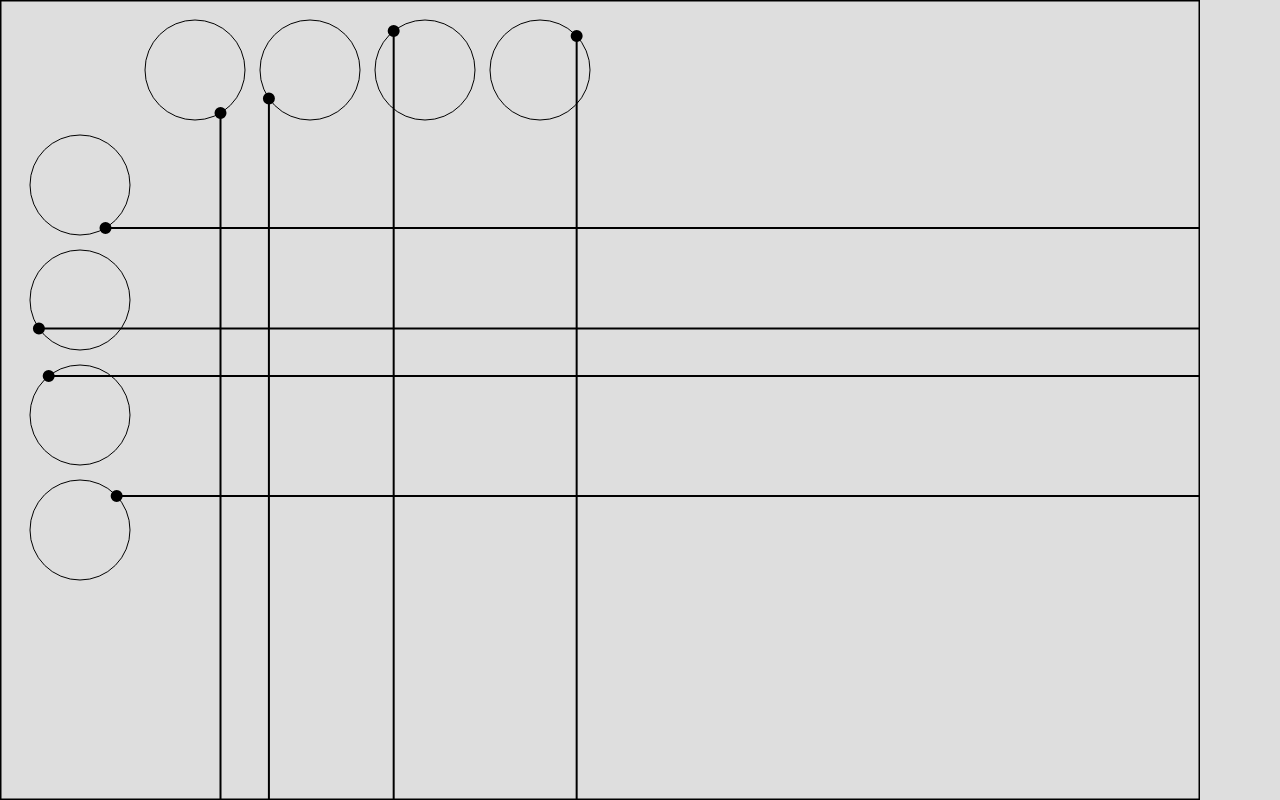
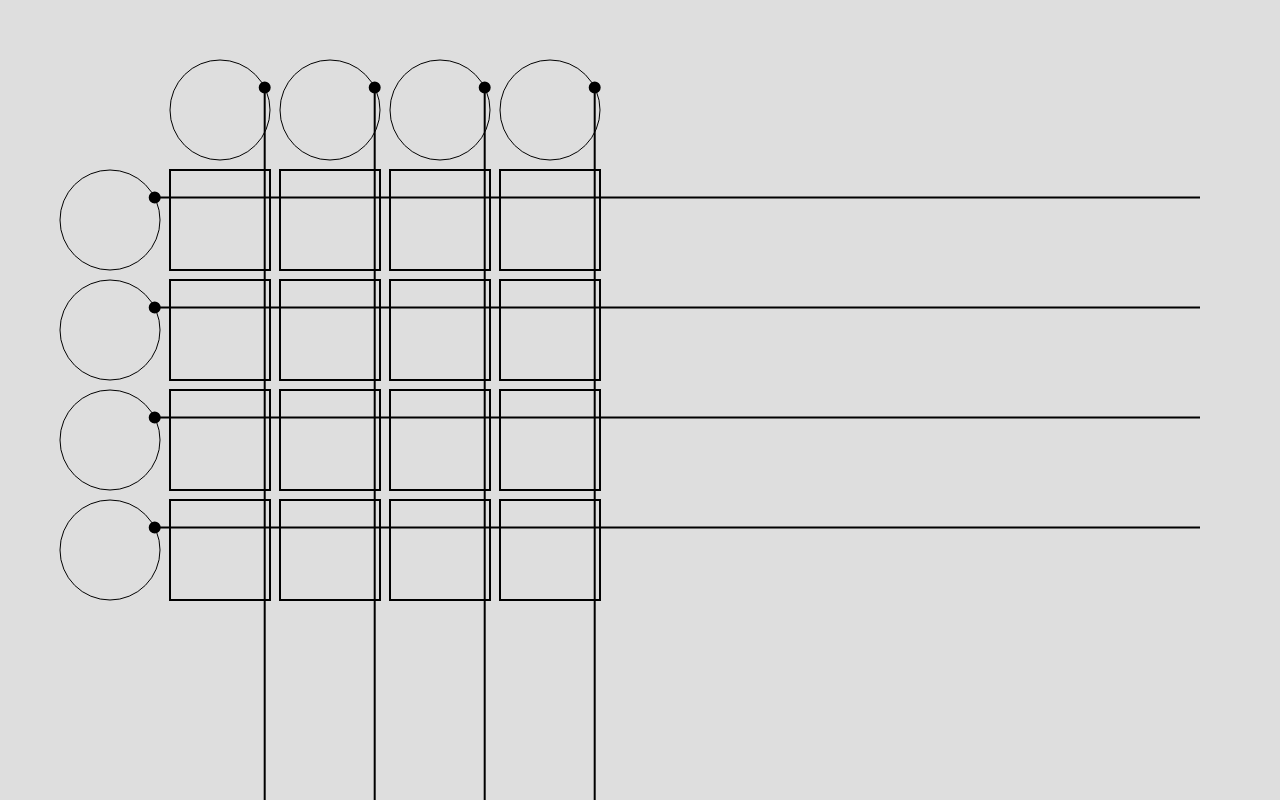
Before and after one commit to dexta/lisaoszi, a website: page frontend/index.html in a window 1280 px wide. Drawn offline with Linux system fonts and the light colour scheme.

Commit message:
fix: grid

```diff
--- a/frontend/index.html
+++ b/frontend/index.html
@@ -35,29 +35,38 @@
 
   let HORIZONTAL_CIRCLES = [];
   let VERTICAL_CIRCLES = [];
-
+  let BOX_GRID = [];
   let TICK = 0;
   let START = true;
   let RUNID = 0;
 
   const init = () => {
     calcCanvas();
-    let sx = 100;
-    let sy = 100;
+    let gx = 100;
+    let sx = 110;
+    let sy = 110;
     let sr = 50;
     for(let i=0;i<=3;i++) {
-      HORIZONTAL_CIRCLES[i] = new circleCorner(sx-20+(sx+15)*(i+1),sy-30,sr);
+      HORIZONTAL_CIRCLES[i] = new circleCorner(sx*(i+1)+sx,sy,sr);
       HORIZONTAL_CIRCLES[i].draw();
     }
 
     for(let j=0;j<=3;j++) {
-      VERTICAL_CIRCLES[j] = new circleCorner(sx-20,sy+(sy+15)*(j+1)-30,sr);
+      VERTICAL_CIRCLES[j] = new circleCorner(sx,sy*(j+1)+sy,sr);
       VERTICAL_CIRCLES[j].isHorizontal = false;
       VERTICAL_CIRCLES[j].draw();
 
     }
 
-    setInterval(draw, 1000/30 );
+    for(let bx=0;bx<=3;bx++) {
+      BOX_GRID[bx] = [];
+      for(let by=0;by<=3;by++) {
+        BOX_GRID[bx][by] = new littleCanvas(sx*(by+1)+(sx),sy*(bx+1)+(sy),sr*2);
+        BOX_GRID[bx][by].draw();
+      }
+    }
+
+    // RUNID = setInterval(draw, 1000/30 );
   };
 
   // const loop = () => {
@@ -190,6 +199,23 @@
     };
   }
 
+
+  class littleCanvas extends canvasObj {
+    constructor(x,y,r) {
+      super(x,y,r);
+    }
+
+    draw() {
+      ctx.beginPath();
+      ctx.strokeStyle = '#000';
+      ctx.lineWidth ="2";
+      let x1 = this.X-(this.radius/2);
+      let y1 = this.Y-(this.radius/2);
+
+      ctx.strokeRect(x1, y1, this.radius, this.radius);
+      ctx.stroke();
+    }
+  }
 </script>
 
 </body>
```
Also changed, not shown: package.json (added, +27 -0 lines), 1 other file.
